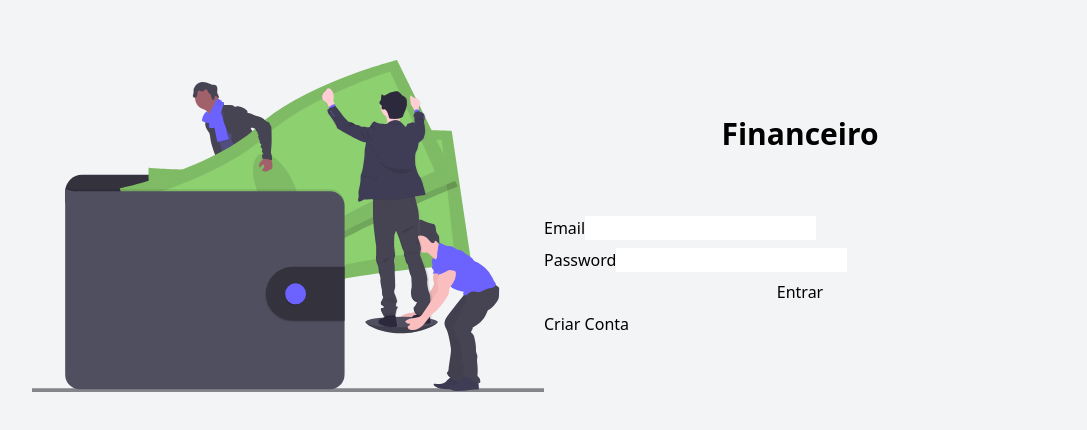
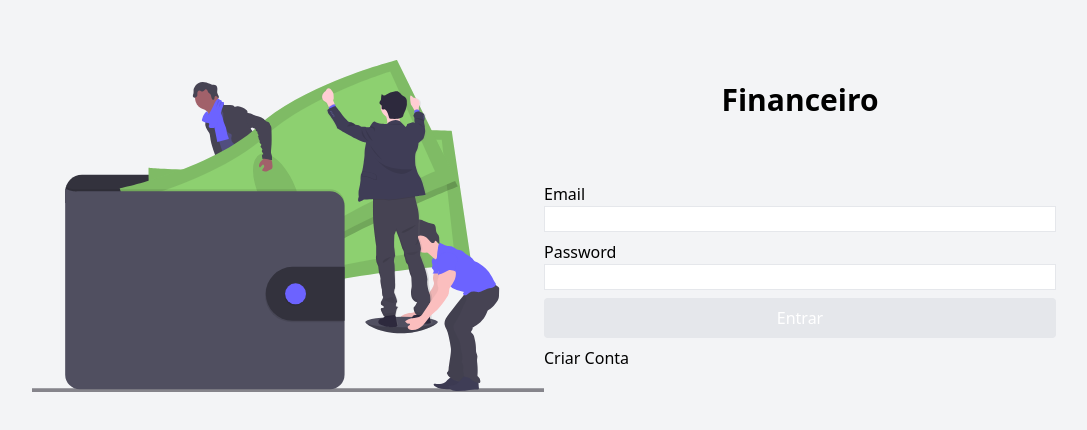
Before and after one commit to marcoscrocci/expense-tracker, a Next.js app: page /login in a window 1280 px wide. Shown: the part 174-604 px from the top of the page, without its empty margins (96-1183 px from the left). Built offline with nearby package versions, Linux system fonts and the light colour scheme.

Commit message:
Login + Componentes: Button, InputText, Link

```diff
--- /dev/null
+++ b/src/components/atoms/Button/index.tsx
@@ -0,0 +1,27 @@
+import React, { ButtonHTMLAttributes } from 'react'
+
+interface Props extends ButtonHTMLAttributes<HTMLButtonElement> {
+    children: React.ReactNode
+}
+
+
+const Button = ({ children, ...props }: Props) => {
+  return (
+    <button {...props}
+        className={`
+            bg-blue-700
+            h-10
+            text-white
+            rounded
+            hover:bg-blue-800
+            cursor-pointer
+            disabled:cursor-not-allowed
+            disabled:bg-gray-200
+        `}
+    >
+        {children}
+    </button>
+  )
+}
+
+export default Button
--- /dev/null
+++ b/src/components/molecules/Link/index.tsx
@@ -0,0 +1,17 @@
+import React, { AnchorHTMLAttributes } from 'react'
+import NextLink from 'next/link';
+
+interface Props extends AnchorHTMLAttributes<HTMLAnchorElement> {
+    href: string,
+    children: React.ReactNode
+}
+
+function Link({ children, href, ...props }: Props) {
+  return (
+    <NextLink href={href}>
+        <a {...props}>{children}</a>
+    </NextLink>
+  )
+}
+
+export default Link
--- a/src/components/molecules/inputText/index.tsx
+++ b/src/components/molecules/inputText/index.tsx
@@ -6,9 +6,9 @@ interface Props extends InputHTMLAttributes<HTMLElement> {
 
 const InputText = ({ label, ...props }: Props) => {
     return (
-        <label>
+        <label className="flex flex-col w-full">
             <span>{label}</span>
-            <input type="email" {...props} />
+            <input {...props} className="border border-gray-200 px-1" />
         </label>
     );
 };
--- a/src/pages/login/index.tsx
+++ b/src/pages/login/index.tsx
@@ -1,6 +1,7 @@
 import React from 'react'
-import Link from 'next/link';
+import Link from '../../components/molecules/Link';
 import InputText from '../../components/molecules/inputText';
+import Button from '../../components/atoms/Button';
 
 const Login = () => {
   return (
@@ -14,7 +15,7 @@ const Login = () => {
                 <form className="flex flex-col w-full gap-2">
                     <InputText label="Email" type="email" />
                     <InputText label="Password" type="password" />
-                    <button type="submit">Entrar</button>
+                    <Button disabled>Entrar</Button>
                     <Link href="/register">Criar Conta</Link>
                 </form>
             </main>
```
